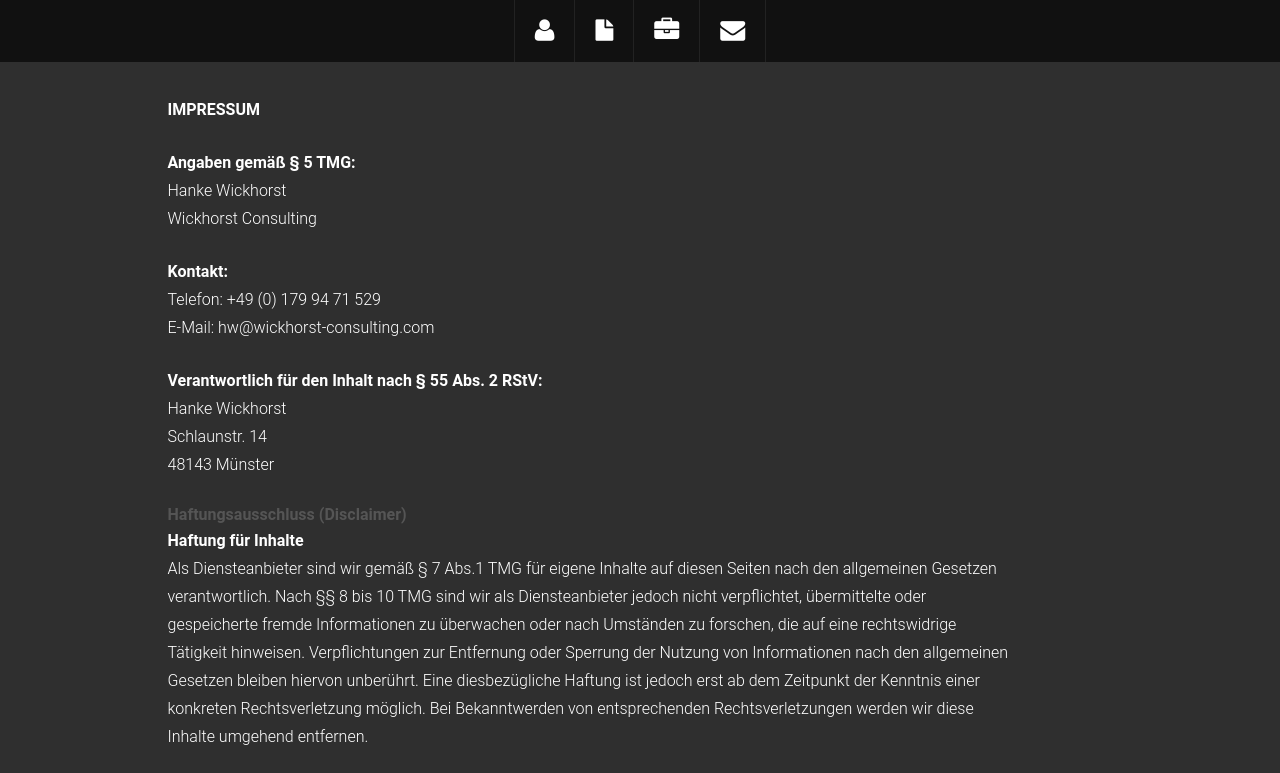
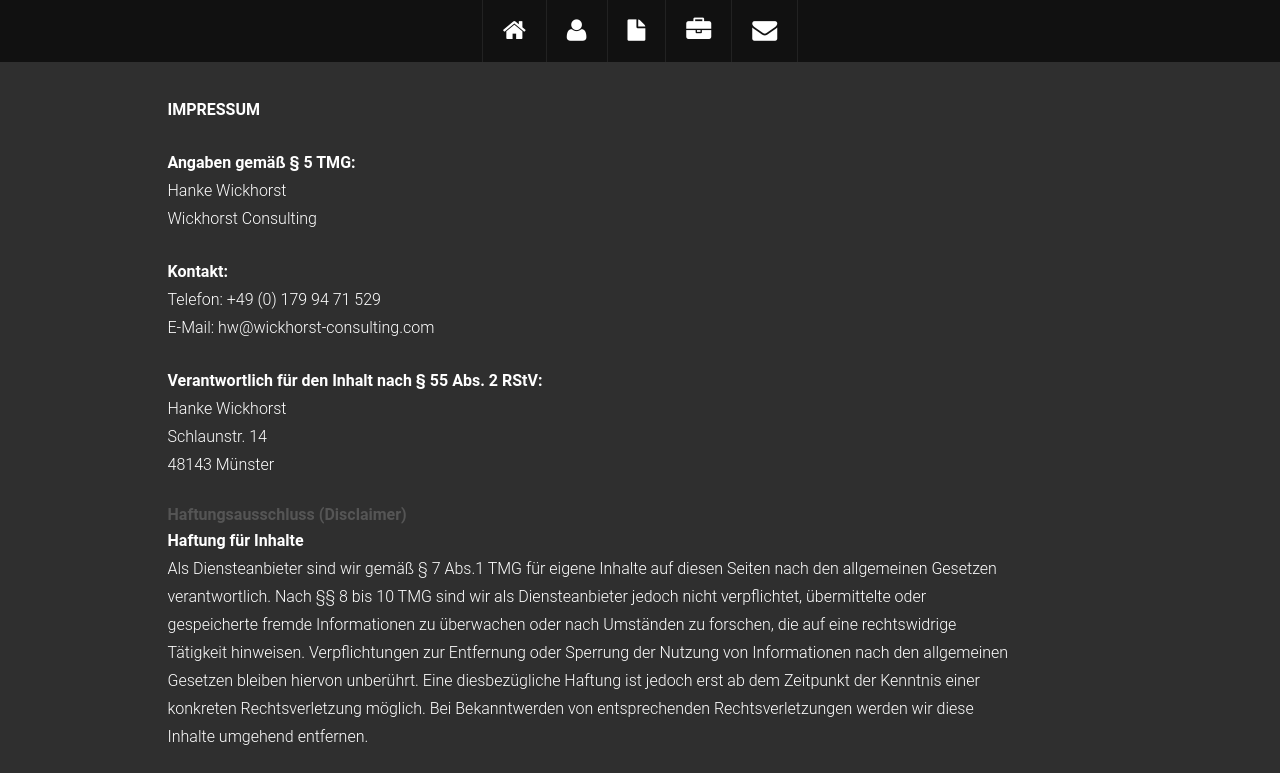
Before and after one commit to hankewi/hankewi.github.io, a plain HTML site: page impressum.html in a window 1280 px wide. Shown: the top 773 px of the page. Drawn offline with Linux system fonts and the light colour scheme.

Commit message:
Header angepasst

```diff
--- a/impressum.html
+++ b/impressum.html
@@ -40,7 +40,8 @@
 				<div class="row">
 					<div class="dropdown">
 						<ul id="nav" class="nav">
-							<li class="menu-item"><a class="smoothScroll" href="index.html#about" title="Über Mich"><i class="icon-user"></i></a></li>
+              <li class="menu-item"><a class="smoothScroll" href="index.html" title="Home"><i class="icon-home"></i></a></li>
+              <li class="menu-item"><a class="smoothScroll" href="index.html#about" title="Über Mich"><i class="icon-user"></i></a></li>
 							<li class="menu-item"><a class="smoothScroll" href="index.html#resume" title="Vita"><i class="icon-file"></i></a></li>
 							<li class="menu-item"><a class="smoothScroll" href="index.html#work" title="Portfolio"><i class="icon-briefcase"></i></a></li>
 							<li class="menu-item"><a class="smoothScroll" href="index.html#contact" title="Kontakt"><i class="icon-envelope"></i></a></li>
```
Also changed, not shown: index.html (+2 -1 lines).
